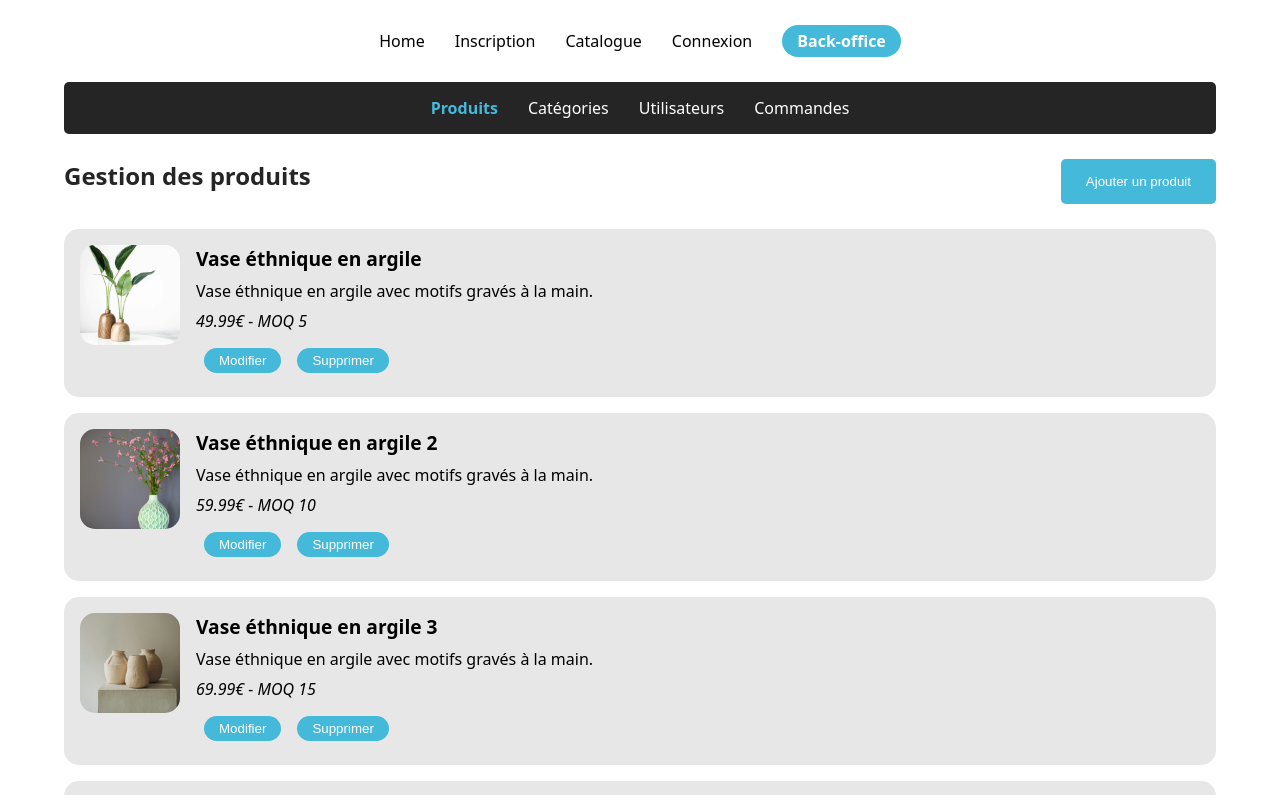
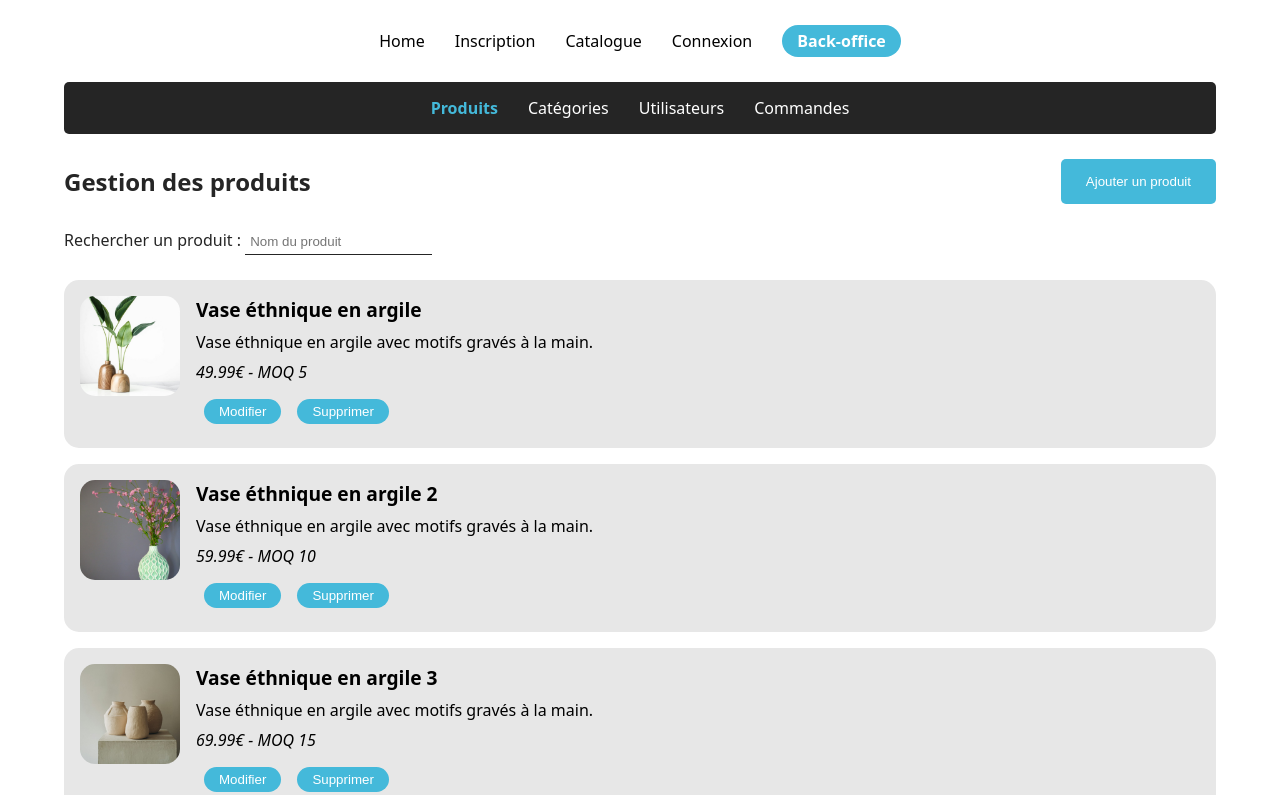
Before and after one commit to RBZ-code/projet-webware, a Vue app: page /back-products in a window 1280 px wide. Shown: the top 795 px of the page. Built offline with nearby package versions, Linux system fonts and the light colour scheme.

Commit message:
BO : search product functionality

```diff
--- a/src/store/index.js
+++ b/src/store/index.js
@@ -270,11 +270,10 @@ export default createStore({
         // Produits
 
         addProduct(state, item) {
-            state.produits.push(item);
+            state.produits.unshift(item);
         },
 
         deleteProduct(state, productId) {
-            // Supprimer le produit du tableau produits
             state.produits = state.produits.filter(
                 (prod) => prod.id !== productId
             );
@@ -285,10 +284,6 @@ export default createStore({
                 "copiedProduits",
                 JSON.stringify(state.produits)
             );
-        },
-
-        setQuery(state, query) {
-            state.query = query;
         },
 
         setProducts(state, products) {
--- a/src/views/BackProducts.vue
+++ b/src/views/BackProducts.vue
@@ -4,8 +4,13 @@
         <h1>Gestion des produits </h1>
         <MyButton label="Ajouter un produit" modifier="action" @GeneralEventBtn="goToAddProduct()" />
     </header>
+    <form class="filter-bar">
+        <label for="back-product-search">Rechercher un produit :
+            <input id="back-product-search" name="search" type="search" placeholder="Nom du produit" v-model="searchQuery">
+        </label>
+    </form>
     <div class="listing-template">
-        <div class="listing-box" v-for="(prod, index) in products" :key="index">
+        <div class="listing-box" v-for="(prod, index) in filteredProducts" :key="index">
             <figure>
                 <img :src="prod.image" :alt="prod.titre" />
             </figure>
@@ -65,16 +70,24 @@ export default {
         return {
             modalIsOpened: false,
             editItem: {},
-            editIndex: -1
+            editIndex: -1,
+            searchQuery: ""
         }
     },
     computed: {
         products() {
             return this.$store.state.produits;
         },
+        filteredProducts() {
+            if (!this.searchQuery) return this.products;
+            let query = this.searchQuery.toLowerCase();
+            return this.products.filter((prod) =>
+                prod.titre.toLowerCase().includes(query)
+            );
+        },
     },
     methods: {
-        goToAddProduct(){
+        goToAddProduct() {
             this.$router.push("/back-products-add");
         },
         deleteProduct(productId) {
@@ -89,7 +102,7 @@ export default {
         },
         openModal(productId) {
             this.modalIsOpened = true;
-            this.editItem = {...this.$store.state.produits[productId-1]};
+            this.editItem = { ...this.$store.state.produits[productId - 1] };
             this.editIndex = productId;
         },
         // updateProduct() {
@@ -104,16 +117,28 @@ export default {
 </script>
 
 <style>
-
 .action-bar {
     width: 90%;
     margin: 25px auto;
     display: flex;
     justify-content: space-between;
+    align-items: center;
 }
 
 .action-bar h1 {
     font-size: 1.5rem;
+}
+
+.filter-bar {
+    width: 90%;
+    margin: 0 auto;
+}
+
+.filter-bar input {
+    padding: 5px;
+    border: none;
+    border-bottom: 1px solid var(--clr-dark);
+    outline: none;
 }
 
 .listing-template {
--- a/src/views/CataloguePage.vue
+++ b/src/views/CataloguePage.vue
@@ -1,6 +1,6 @@
 <template>
   <div>
-    <form class="product-form" @submit.prevent="searchProducts">
+    <form class="product-form">
       <label for="search">Recherche :</label>
       <input type="search" id="search" name="search" placeholder="Recherche..." autocomplete="on" v-model="query">
     </form>
@@ -45,9 +45,6 @@ export default {
     },
   },
   methods: {
-    searchProducts() {
-      this.$store.commit("setQuery", this.query);
-    },
 
   },
 };
@@ -70,11 +67,10 @@ export default {
 }
 
 .product-card {
-  background-color: #c4c4c4;
+  background-color: var(--clr-light-grey);
   padding: 15px;
   border-radius: 8px;
   text-align: center;
-  box-shadow: 0 0 10px rgba(0, 0, 0, 0.2);
   display: flex;
   flex-direction: column;
   justify-content: space-between;
--- a/src/views/LoginPage.vue
+++ b/src/views/LoginPage.vue
@@ -85,14 +85,14 @@ export default {
     max-width: 400px;
     margin: 0 auto;
     padding: 20px;
-    background-color: #252525;
+    background-color: var(--clr-light-grey);
     border-radius: 8px;
     box-shadow: 0 0 10px rgba(0, 0, 0, 0.2);
 }
 
 .login-form label {
     display: block;
-    color: #ffffff;
+    color: var(--clr-dark);
     margin-bottom: 8px;
 }
 
```
Lines whose indentation alone changed are shown as unchanged.
